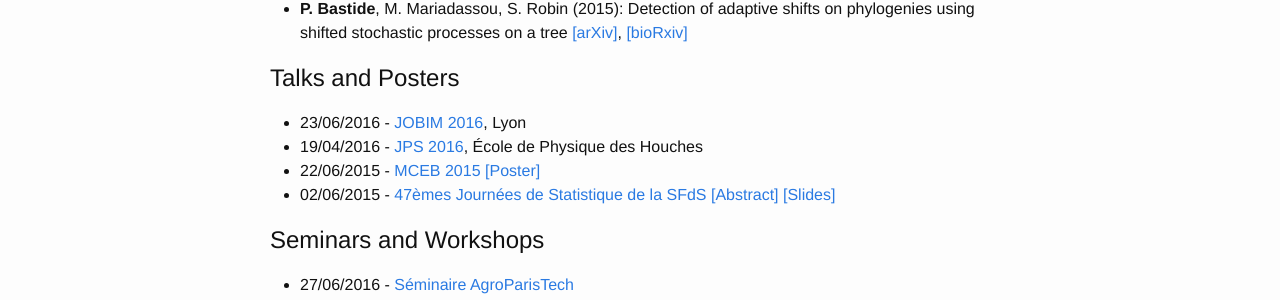
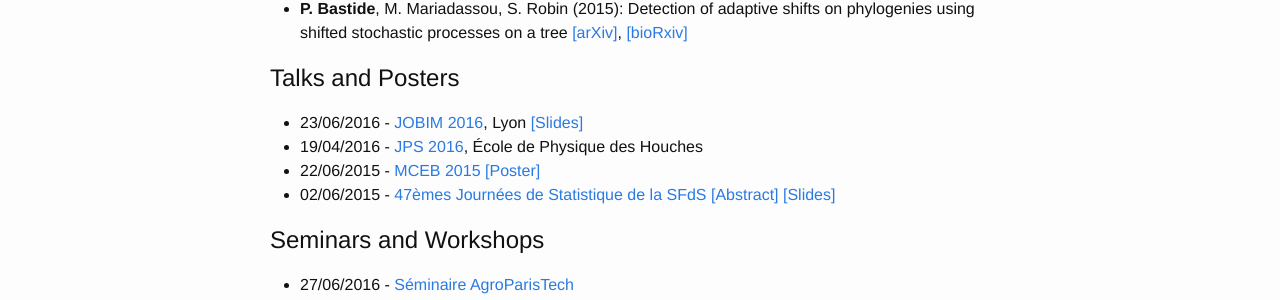
Before and after one commit to pbastide/pbastide.github.io, a Jekyll site: the page built from publi.md, in a window 1280 px wide. Shown: the part 218-518 px from the top of the page. Built offline with Jekyll 4.4.1, drawn with Linux system fonts in a browser that asks for light colours.

Commit message:
Slides Jobim

```diff
--- a/publi.md
+++ b/publi.md
@@ -10,7 +10,7 @@ weight: 3
 
 # Talks and Posters
 
-- 23/06/2016 - [JOBIM 2016](http://jobim2016.sciencesconf.org/), Lyon
+- 23/06/2016 - [JOBIM 2016](http://jobim2016.sciencesconf.org/), Lyon [[Slides]]({{site.baseurl}}/docs/20160628_JOBIM.pdf)
 - 19/04/2016 - [JPS 2016](http://jps.math.cnrs.fr/), École de Physique des Houches
 - 22/06/2015 - [MCEB 2015](http://www.lirmm.fr/mceb2015/index.php) [[Poster]]({{site.baseurl}}/docs/20150622_poster_MCEB.pdf)
 - 02/06/2015 - [47èmes Journées de Statistique de la SFdS](http://jds2015.sfds.asso.fr/) [[Abstract]]({{site.baseurl}}/docs/SFdS_2015_v2.pdf) [[Slides]]({{site.baseurl}}/docs/20150602_JdS.pdf)
```
Also changed, not shown: 1 other file.
